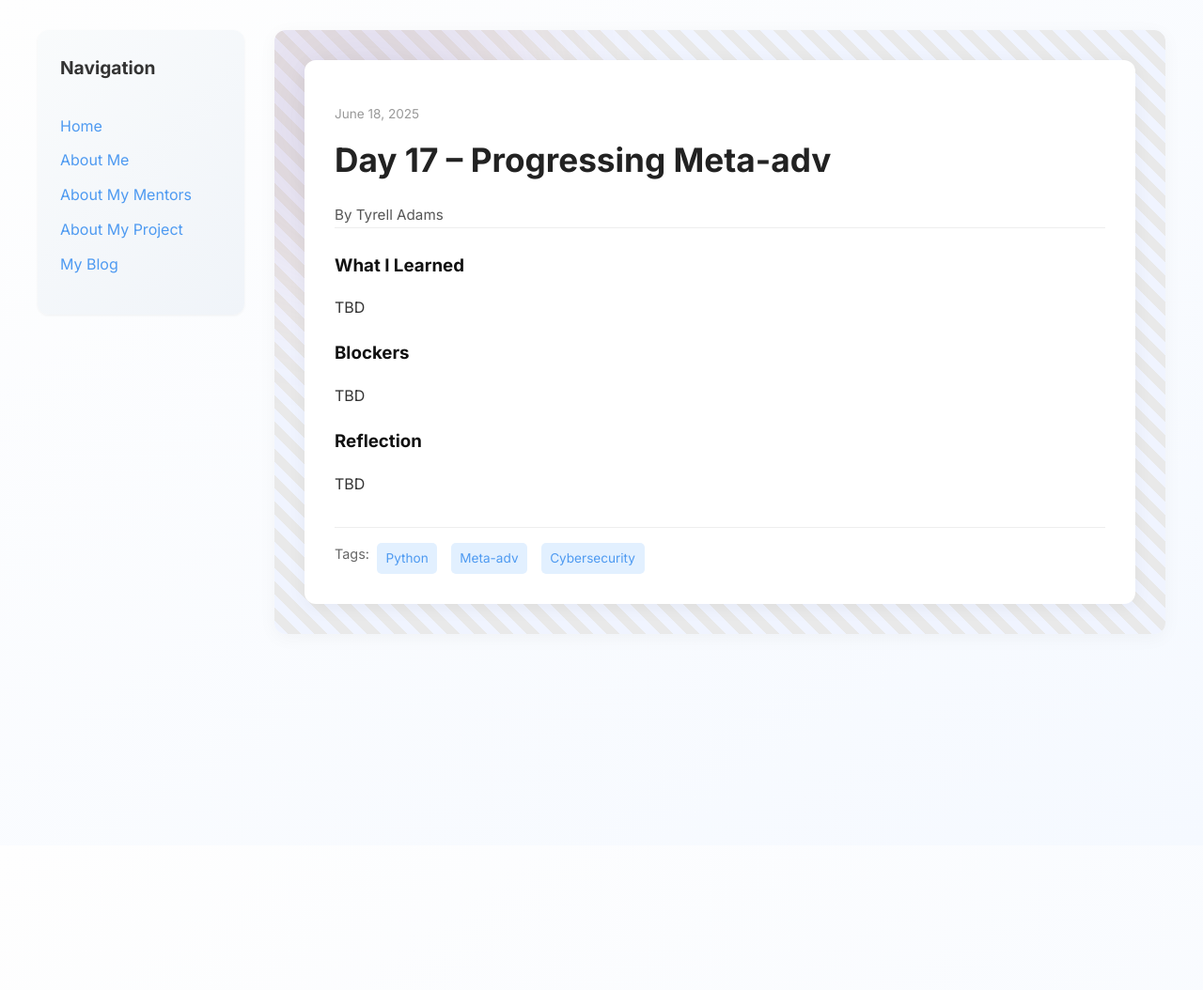
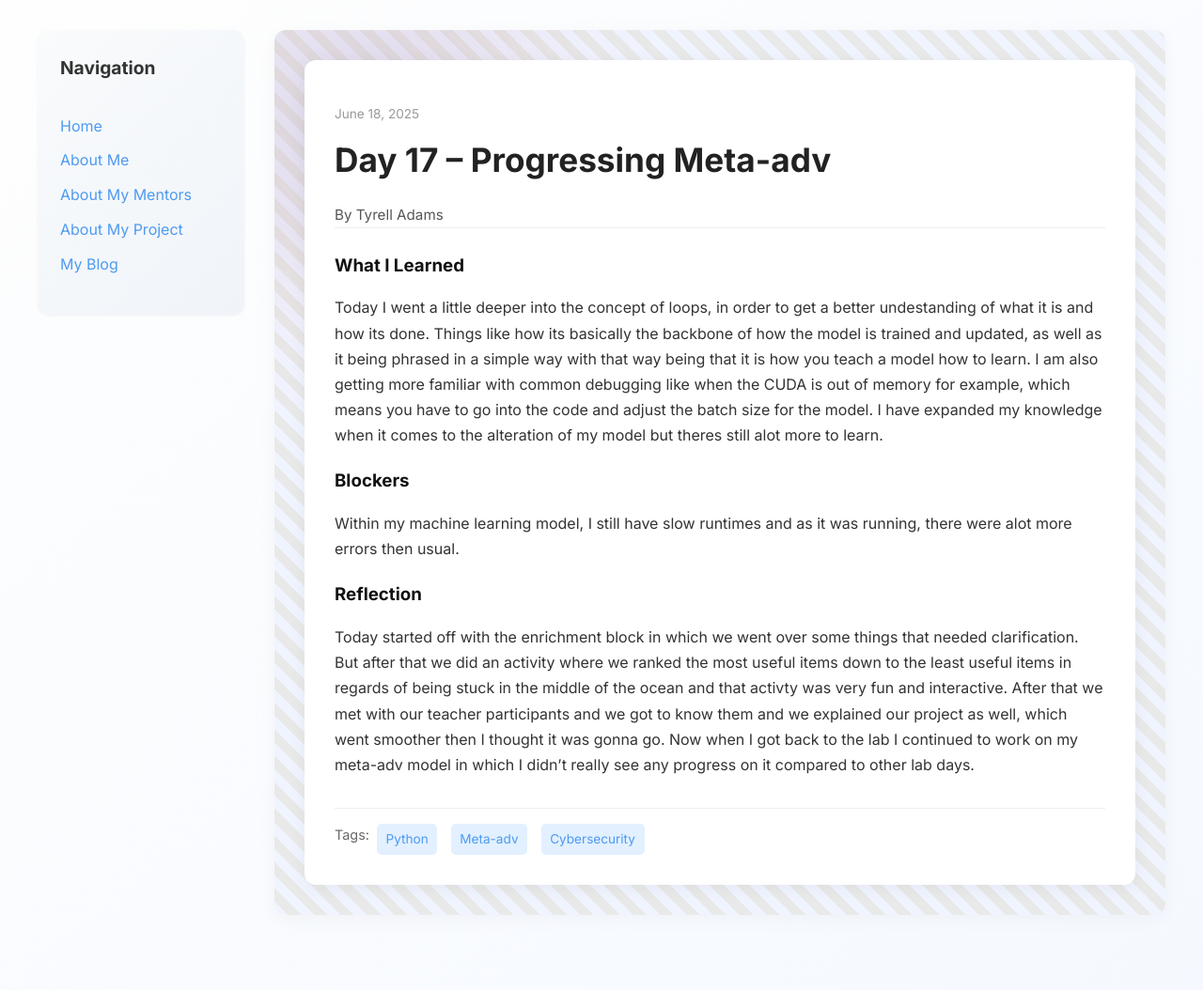
Before and after one commit to Tyrell-Adams/Tyrell-Adams.github.io, a Jekyll site: the page built from _posts/2025-06-18-day-17.md, in a window 1280 px wide. Shown: the whole page at 94% size. Built offline with Jekyll 4.4.1, drawn with Linux system fonts in a browser that asks for light colours; before the commit the page ends 900 px from its top, so only the background shows below that.

Commit message:
Update 2025-06-18-day-17.md

```diff
--- a/_posts/2025-06-18-day-17.md
+++ b/_posts/2025-06-18-day-17.md
@@ -7,9 +7,9 @@ permalink: /day17.html
 tags: ["Python", "Meta-adv", "Cybersecurity"]
 
 what_i_learned: |
-  TBD
+  Today I went a little deeper into the concept of loops, in order to get a better undestanding of what it is and how its done. Things like how its basically the backbone of how the model is trained and updated, as well as it being phrased in a simple way with that way being that it is how you teach a model how to learn. I am also getting more familiar with common debugging like when the CUDA is out of memory for example, which means you have to go into the code and adjust the batch size for the model. I have expanded my knowledge when it comes to the alteration of my model but theres still alot more to learn.
 blockers: |
-  TBD
+  Within my machine learning model, I still have slow runtimes and as it was running, there were alot more errors then usual.
 reflection: |
-  TBD
+  Today started off with the enrichment block in which we went over some things that needed clarification. But after that we did an activity where we ranked the most useful items down to the least useful items in regards of being stuck in the middle of the ocean and that activty was very fun and interactive. After that we met with our teacher participants and we got to know them and we explained our project as well, which went smoother then I thought it was gonna go. Now when I got back to the lab I continued to work on my meta-adv model in which I didn't really see any progress on it compared to other lab days.
 ---
```
